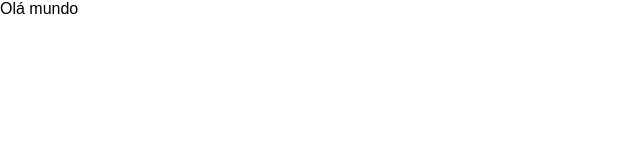
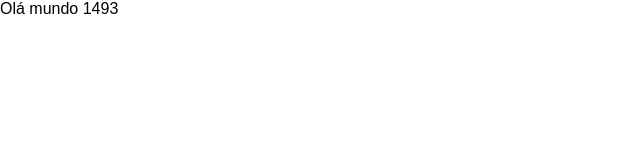
Before and after one commit to programadoreduardo/pomodoro_with_react_and_TS, a React (Create React App) app: page / in a window 1280 px wide. Shown: the top 160 px of the page, without its empty margins (0-640 px from the left). Built offline with nearby package versions, Linux system fonts and the light colour scheme.

Commit message:
counter added

```diff
--- a/src/components/Pomodoro-timer.tsx
+++ b/src/components/Pomodoro-timer.tsx
@@ -1,9 +1,16 @@
 import React from "react";
+import { useInterval } from "../hooks/use-interval";
 
 interface Props{
     defaultPomodoroTime:number
 }
 
 export function PomodoroTimer(props:Props){
-    return <div>Olá mundo</div>
+const [mainTime, setMainTime] = React.useState(props.defaultPomodoroTime)
+
+useInterval(() => {
+    setMainTime(mainTime - 1)
+}, 1000)
+
+    return <div>Olá mundo {mainTime}</div>
 }
```
